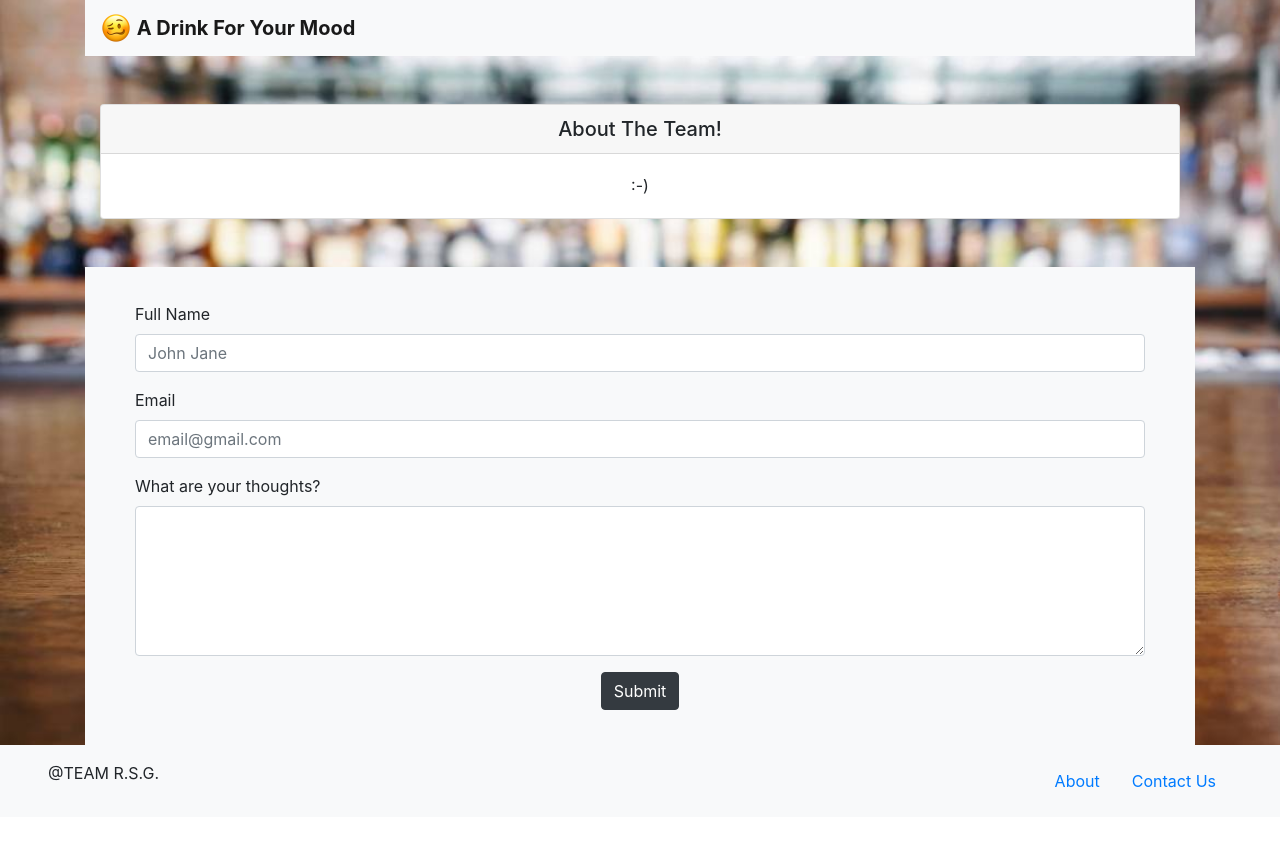
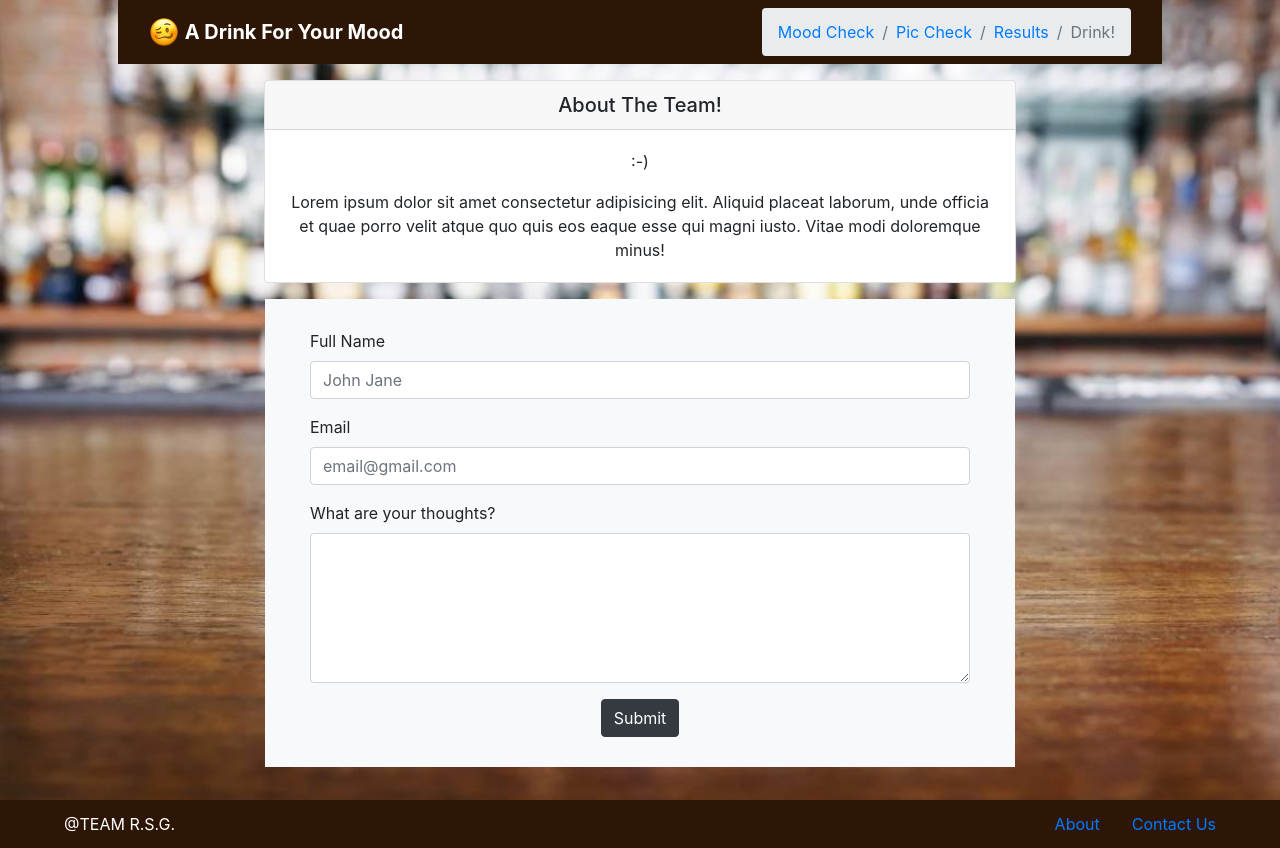
Before and after one commit to shantell87/Drink-For-Your-Mood, a plain HTML site: page wireframe4.html in a window 1280 px wide. Before the commit the page ends 817 px from the top, so only its background shows below. Drawn offline with nearby package versions, Linux system fonts and the light colour scheme.

```diff
--- a/assets/js/app.js
+++ b/assets/js/app.js
@@ -32,12 +32,12 @@ $(document).ready(function() {
                 window.location = "wireframe2.html";
             }, 4500);
 
-        } else {
+        }else{
             // else denied!
             // console.log("NOPE! Rejected");
             $('#ageRequirement').removeClass('invisible');
         }
-    })
+    });
 
 });
 
--- a/wireframe4.html
+++ b/wireframe4.html
@@ -36,48 +36,61 @@
 
 <body class="text-center d-flex flex-column h-100">
     <!-- bcg image -->
-    <div class="view" style="background-image: url(./assets/images/bar.jpg); ; background-repeat: no-repeat; background-size: cover; background-position: center center; height: 100%">
+    <div class="view"
+        style="background-image: url(./assets/images/bar.jpg); ; background-repeat: no-repeat; background-size: cover; background-position: center center; height: 100%">
 
         <!-- main container -->
         <div class="container">
 
             <!-- Navbar -->
-        <header class="masthead mb-auto">
-            <div class="inner">
-                <nav class="navbar navbar-light bg-light">
+            <header class="masthead mb-auto px-5">
+                <div class="row navbar navbar-light" style="background-color:#2d1606;" aria-label="breadcrumb">
+                    <div class="col d-flex justify-content-start">
                         <a class="navbar-brand" href="#">
                             <img src="./assets/images/emoji.png" width="30" height="30" class="d-inline-block align-top"
                                 alt="">
-                        <strong>A Drink For Your Mood</strong>
+                            <strong style="color: white">A Drink For Your Mood</strong>
                         </a>
-                </nav>
+                    </div>
+                    <div class="col d-flex justify-content-end">
+                        <ol class="breadcrumb mb-0">
+                            <li class="breadcrumb-item"><a href="wireframe2.html">Mood Check</a></li>
+                            <li class="breadcrumb-item"><a href="wireframe3.html">Pic Check</a></li>
+                            <li class="breadcrumb-item"><a href="wireframe3.5.html">Results</a></li>
+                            <li class="breadcrumb-item active" aria-current="page">Drink!</li>
+                        </ol>
+                    </div>
                 </div>
             </header>
             <!-- Navbar End -->
-        <div class="container" id="about">
-            <div class="card mt-5 mb-5">
+
+            <!-- About Us Description Box -->
+            <div class="container text-center d-flex justify-content-center" id="about">
+                <div class="card mt-3 mb-3">
                     <h5 class="card-header">About The Team!</h5>
-                <div class="card-body">
+                    <div class="card-body" style="max-width: 750px">
                         <p class="card-text" id="userEmo">:-)</p>
+                        <p class="card-text" id="userEmo">Lorem ipsum dolor sit amet consectetur adipisicing elit.
+                            Aliquid placeat laborum, unde officia et quae porro velit atque quo quis eos eaque esse qui
+                            magni iusto. Vitae modi doloremque minus!</p>
                     </div>
                 </div>
             </div>
 
-
-        <div class="container bg-light" id="contact">
-            <form style="padding: 35px;">
+            <!-- Contact Form -->
+            <div class="container bg-light mb-5" style="width: 750px">
+                <form style="padding:30px" id="contact">
                     <div class="form-group">
                         <label class="d-flex justify-content-left" for="FormControlInput1">Full Name</label>
                         <input type="text" class="form-control" id="userName" placeholder="John Jane">
                     </div>
-
                     <div class="form-group">
                         <label class="d-flex justify-content-left" for="FormControlEmailInput">Email</label>
                         <input type="email" class="form-control" id="userEmail" placeholder="email@gmail.com">
                     </div>
-
                     <div class="form-group">
-                    <label class="d-flex justify-content-left" for="FormControlTextarea">What are your thoughts?</label>
+                        <label class="d-flex justify-content-left" for="FormControlTextarea">What are your
+                            thoughts?</label>
                         <textarea class="form-control" id="userMessage" rows="3" style="height: 150px"></textarea>
                     </div>
                     <button type="submit" class="btn btn-dark">Submit</button>
@@ -85,18 +98,18 @@
             </div>
 
 
-
         </div>
         <!-- main container End -->
-</div> <!--img container end-->
+    </div>
+    <!--img container end-->
 
     <!-- Footer -->
-    <footer class="footer mt-auto py-3 bg-light px-5">
+    <footer class="footer mt-auto py-1 px-5" style="background-color:#2d1606">
         <!-- 8 16 8 16 // 1078 40   -->
         <div class="row">
             <div class="col">
                 <ul class="nav justify-content-start">
-                    <li class="nav-item disabled">@TEAM R.S.G.</li>
+                    <li class="nav-item disabled py-2 px-3" style="color: white">@TEAM R.S.G.</li>
                 </ul>
             </div>
             <div class="col-sm-6">
@@ -112,6 +125,6 @@
         </div>
     </footer>
 
-</body>
+    <script src="./assets/js/app.js"></script>
 
 </html>
```
Also changed, not shown: index.html (+4 -4 lines), wireframe2.html (+26 -12 lines), wireframe3.5.html (+47 -18 lines), wireframe3.html (+19 -11 lines). Lines whose indentation alone changed are shown as unchanged.
